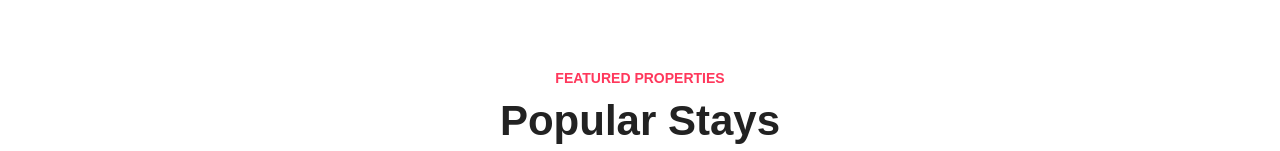
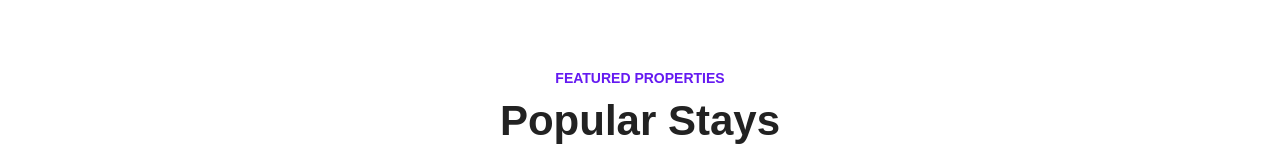
Before and after one commit to arjunabalpande06/Lumina_Living_Internship, a React (Create React App) app: page /welcome in a window 1280 px wide. Shown: the part 801-952 px from the top of the page. Built offline with nearby package versions, Linux system fonts and the light colour scheme; no server answers.

Commit message:
seventh commit

```diff
--- a/src/components/Welcome.css
+++ b/src/components/Welcome.css
@@ -34,7 +34,7 @@ body {
 
 
 .section-title span {
-  color: #ff385c;
+  color: #5908f0ec;
   font-size: 14px;
   font-weight: bold;
 }
```
